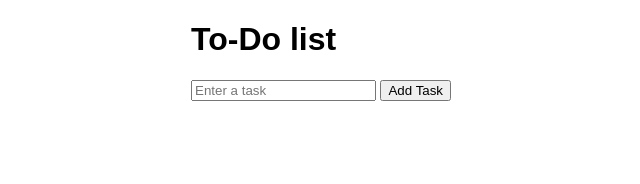
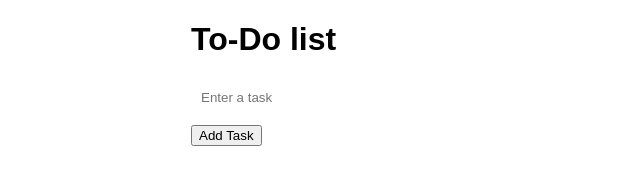
Before and after one commit to alexander784/Todolist, a plain HTML site: page index.html in a window 1280 px wide. Shown: the whole page, without its empty margins (199-839 px from the left). Drawn offline with Linux system fonts and the light colour scheme.

Commit message:
style the input

```diff
--- a/style.css
+++ b/style.css
@@ -5,3 +5,14 @@ body{
     width: 500px;
     margin: 0 auto;
 }
+
+.h1{
+    margin-top: 0;
+}
+
+input{
+    width: 100%;
+    padding: 10px;
+    border: 10px;
+    margin-bottom: 10px;
+}
```
